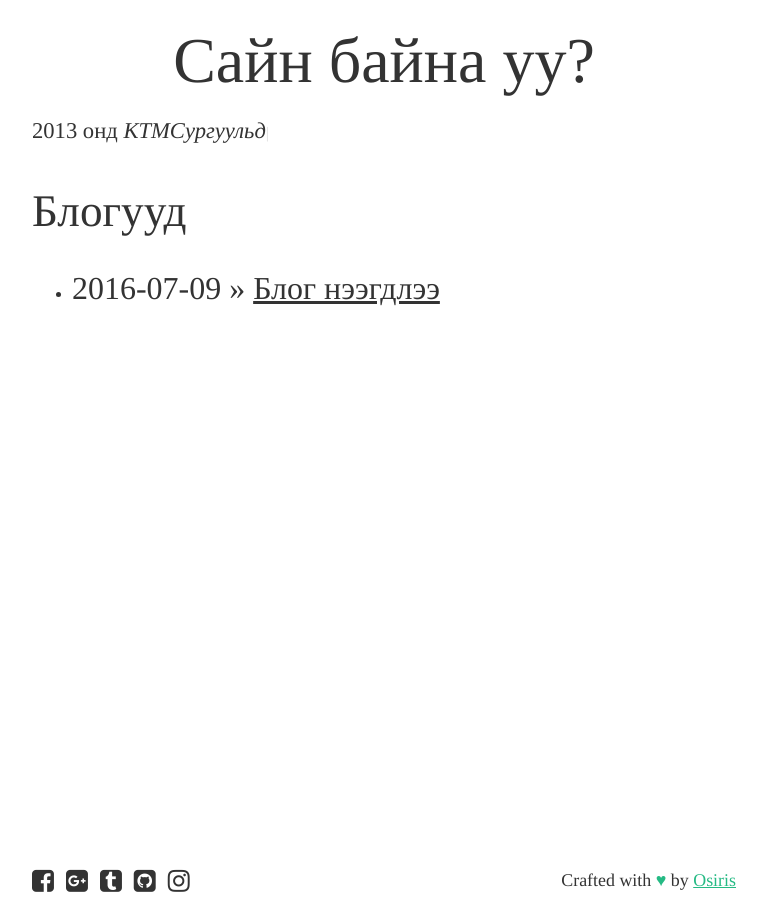
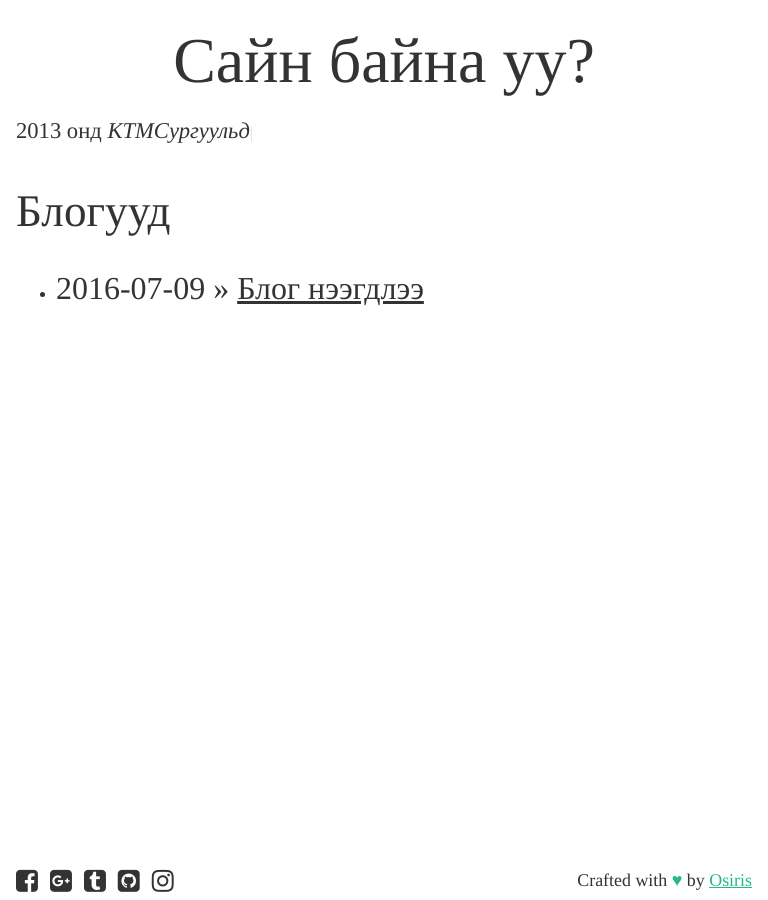
Before and after one commit to Ds3c-ctf-team/enkhee-Osiris.github.io-old, a Jekyll site: the page built from index.html, in a window 768 px wide. Built offline with Jekyll 4.4.1, drawn with Linux system fonts in a browser that asks for light colours; nearby versions of some CDN libraries.

Commit message:
Update Layout

```diff
--- a/css/main.css
+++ b/css/main.css
@@ -160,7 +160,10 @@ footer .made-by {
 }
 @media screen and (min-width:32rem) and (max-width:48rem) {
     .container.py2{
-        padding: 1rem 2rem;
+        padding: 1rem 1rem;
+    }
+    footer .px2{
+        padding: 0 1rem;
     }
 }
 @media screen and (min-width:48rem) {
```
